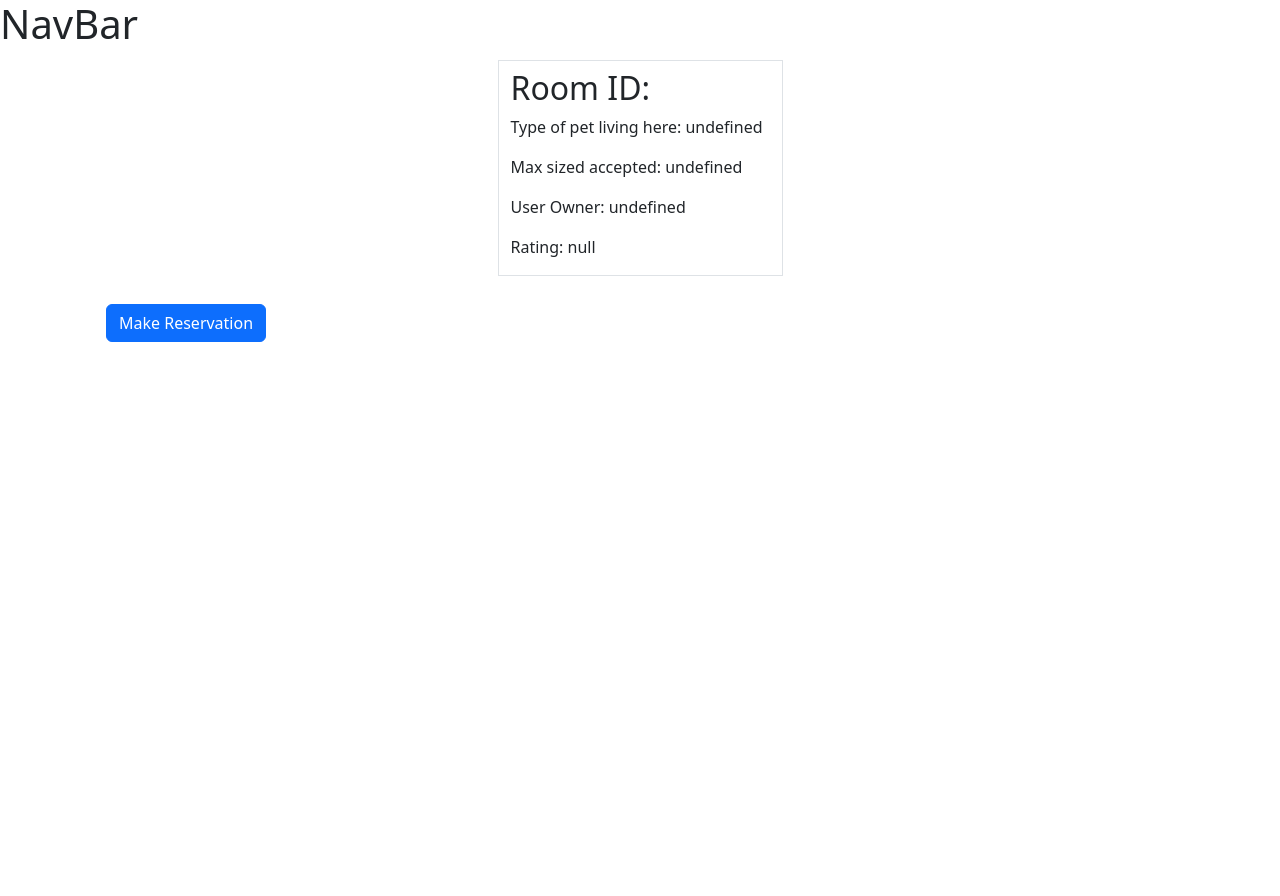
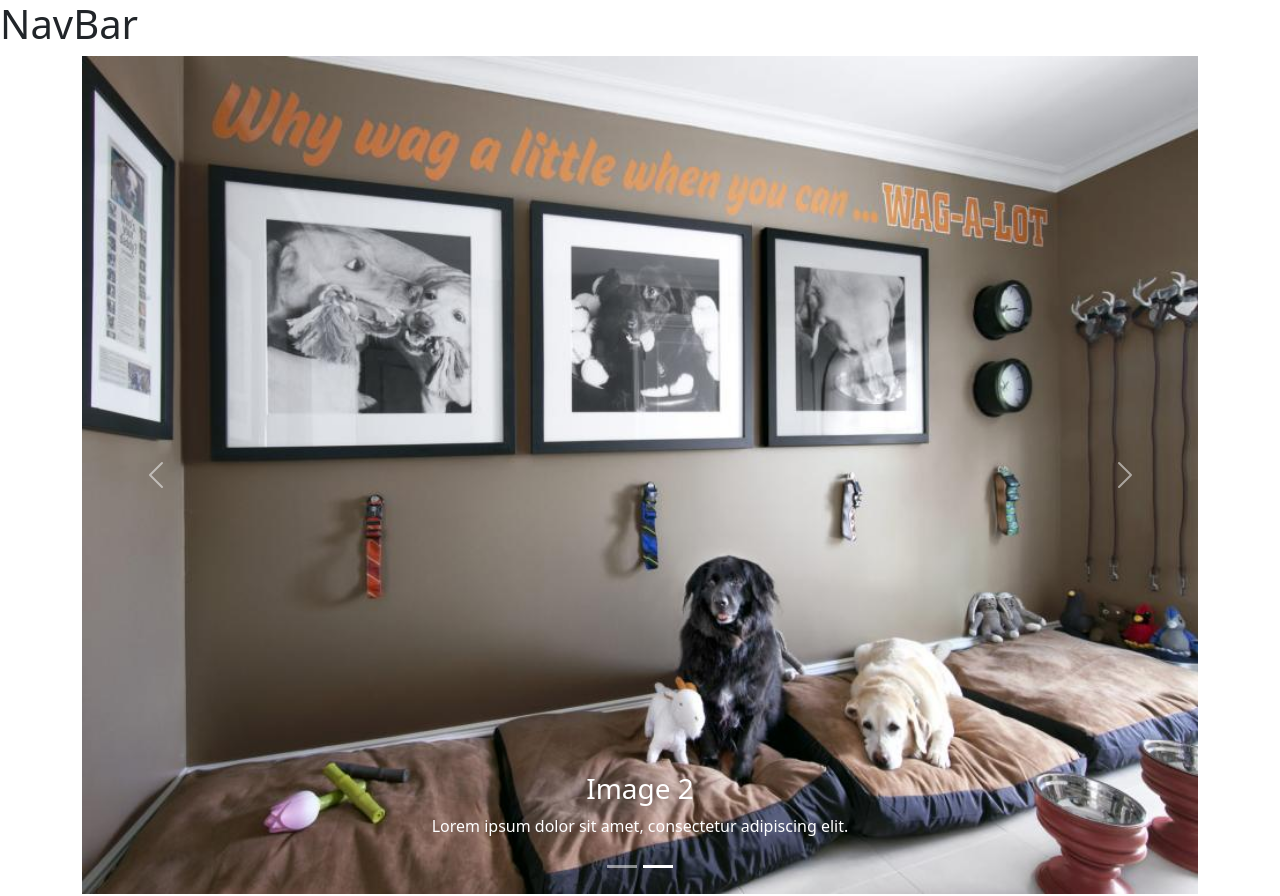
Before and after one commit to Full-Stack-Capstone/petbnb-front, a React (Create React App) app: page /pet_room/1 in a window 1280 px wide. Shown: the top 896 px of the page. Before the commit the page ends 800 px from the top, so only its background shows below. Built offline with nearby package versions, Linux system fonts and the light colour scheme; no server answers.

Commit message:
Create a carousel component

```diff
--- /dev/null
+++ b/src/components/Extra/Carousel.js
@@ -0,0 +1,33 @@
+import React from 'react';
+import { Carousel } from 'react-bootstrap';
+import petroomImage from '../../images/petroom.jpg';
+import petroomImage2 from '../../images/whole-room-into-a-dog-nook.jpeg';
+
+const HomeCarousel = () => (
+  <Carousel>
+    <Carousel.Item>
+      <img
+        className="d-block w-75"
+        src={petroomImage}
+        alt="First slide"
+      />
+      <Carousel.Caption>
+        <h3>Image 1</h3>
+        <p>Lorem ipsum dolor sit amet, consectetur adipiscing elit.</p>
+      </Carousel.Caption>
+    </Carousel.Item>
+    <Carousel.Item>
+      <img
+        className="d-block w-100"
+        src={petroomImage2}
+        alt="Second slide"
+      />
+      <Carousel.Caption>
+        <h3>Image 2</h3>
+        <p>Lorem ipsum dolor sit amet, consectetur adipiscing elit.</p>
+      </Carousel.Caption>
+    </Carousel.Item>
+  </Carousel>
+);
+
+export default HomeCarousel;
--- a/src/components/PetRooms/ShowRoom.js
+++ b/src/components/PetRooms/ShowRoom.js
@@ -3,6 +3,7 @@
 import { useParams } from 'react-router-dom';
 import { fetchRoomId } from '../../redux/thunks/fetchRooms';
 import CalculateRating from '../Extra/CalculateRating';
+import HomeCarousel from '../Extra/Carousel';
 import ModalRoot from '../Modal/ModalRoot';
 import ModalService from '../Modal/ModalService';
 import MakeReservation from '../Reservations/MakeReservation';
@@ -20,6 +21,7 @@
   return (
     <div className="container">
       <div className="row justify-content-around">
+        <HomeCarousel />
         <div key={room.id} to={`pet_room/${room.id}`} className="col-sm-3 border m-1">
           <h2>{room.name}</h2>
           <h2>
```
Also changed, not shown: src/images/whole-room-into-a-dog-nook.jpeg (added).
